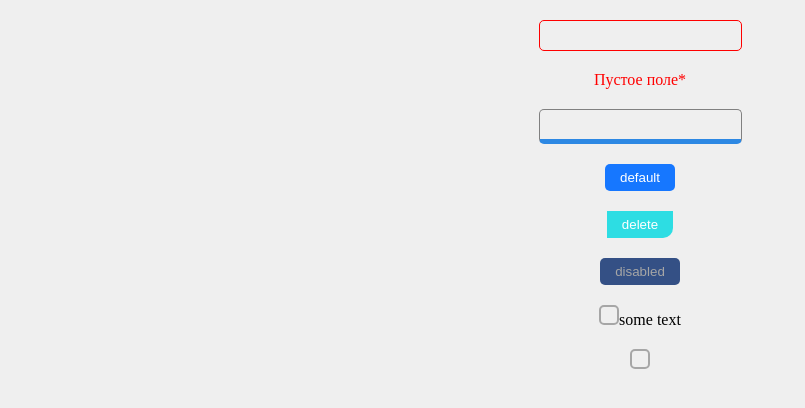
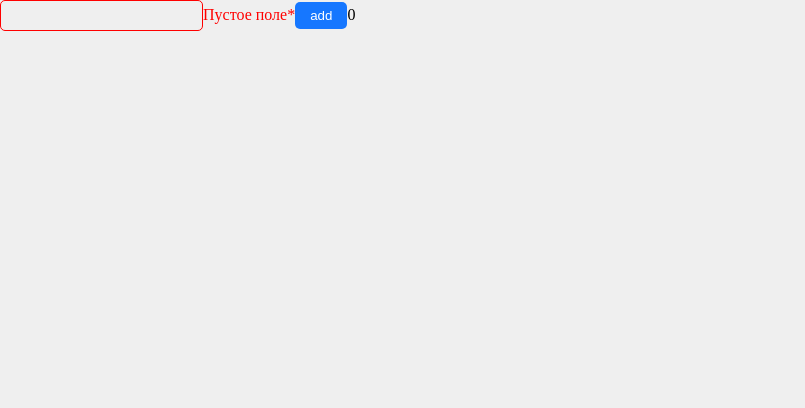
Before and after one commit to ViVarkina/HomeWorkReposit, a React (Vite) app: page / in a window 1280 px wide. Shown: the top 408 px of the page, without its empty margins (0-805 px from the left). Built offline with nearby package versions, Linux system fonts and the light colour scheme.

Commit message:
Рефакторинг

```diff
--- a/src/App.tsx
+++ b/src/App.tsx
@@ -1,12 +1,11 @@
 import './App.css'
-import Homework4 from "./homework/homework4/Homework4.tsx";
+import Homework3 from "./homework/homework3/Homework3.tsx";
 
 
 function App() {
     return (<>
-        {/*<Homework3/>*/}
-        <Homework4/>
-        {/*<PrintPyramid/>*/}
+        <Homework3/>
+
     </>)
 }
 
--- a/src/homework/homework3/Greeting.tsx
+++ b/src/homework/homework3/Greeting.tsx
@@ -10,7 +10,7 @@ type GreetingPropsType = {
     addUser: (e: string) => void // need to fix any
     totalUsers: number // need to fix any
     addUserCallback: (name: string, id: string) => void
-    error: boolean
+    error: string
 }
 
 // презентационная компонента (для верстальщика)
@@ -22,7 +22,7 @@ const Greeting: React.FC<GreetingPropsType> = (
 
     return (
         <div>
-            <SuperInputText value={name} onChange={(e) => {
+            <SuperInputText value={name} error onChange={(e) => {
                 setValue(e.currentTarget.value)
                 setNameCallback(value)
             }} className={inputClass}/>
--- a/src/homework/homework3/GreetingContainer.tsx
+++ b/src/homework/homework3/GreetingContainer.tsx
@@ -9,7 +9,9 @@ type GreetingContainerPropsType = {
 
 const GreetingContainer: React.FC<GreetingContainerPropsType> = ({users, addUserCallback}) => { // деструктуризация пропсов
     const [name, setName] = useState<string>('') // need to fix any
-    const [error, setError] = useState<boolean>(true) // need to fix any
+    const error = users.map((a)=>a.name) ? '' : 'error'
+
+
 
     const setNameCallback = (e: string) => { // need to fix any
         setName(e)
```
